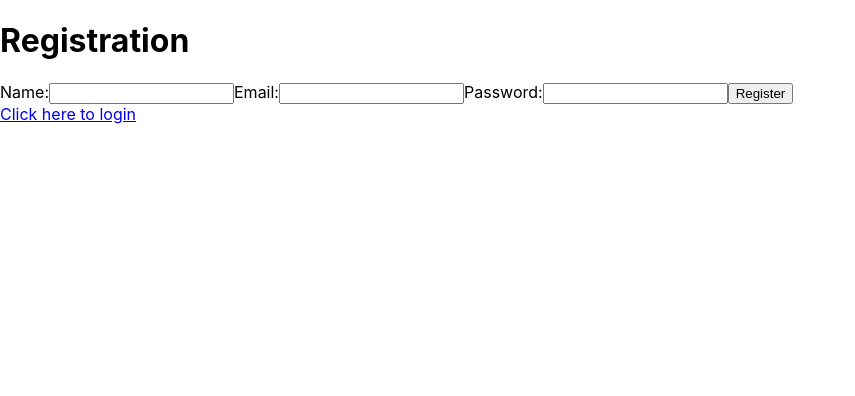
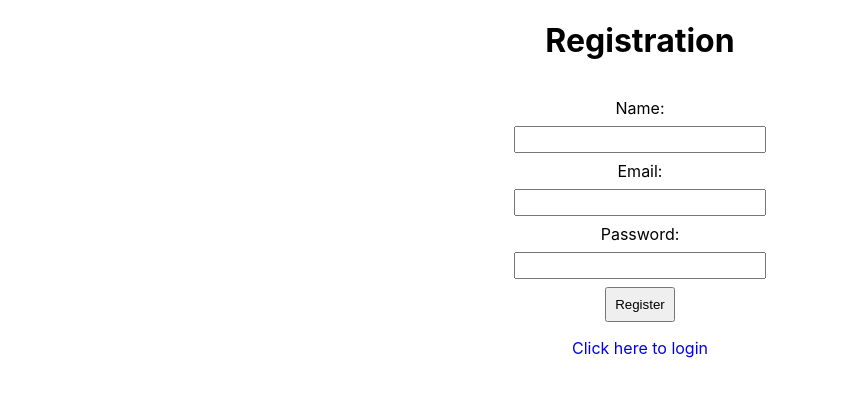
Before and after one commit to Eveh9/meditation-app, a React (Create React App) app in the folder client/: page /sign-up in a window 1280 px wide. Shown: the top 396 px of the page, without its empty margins (0-855 px from the left). Built offline with nearby package versions, Linux system fonts and the light colour scheme.

Commit message:
styled comp

```diff
--- a/client/src/App.js
+++ b/client/src/App.js
@@ -6,6 +6,7 @@ import Home from "./components/Home";
 import Profile from "./components/Profile";
 import Meditation from "./components/Meditation";
 
+// use this when testing to not have to log in
 const fakeUser = {
   email: "huhu@hu.com",
   name: "wai",
@@ -13,7 +14,6 @@ const fakeUser = {
 
 function App() {
   const [user, setUser] = useState();
-  console.log(user);
 
   const loginHandler = async (email, password) => {
     const body = { email, password };
--- a/client/src/components/Home.js
+++ b/client/src/components/Home.js
@@ -1,14 +1,29 @@
-import { useEffect } from "react";
-import { useNavigate } from "react-router-dom";
+import styled from "styled-components";
+import { Link } from "react-router-dom";
 
 const Home = ({ user }) => {
-  const navigate = useNavigate();
-  useEffect(() => {
-    if (!user) {
-      navigate("/login");
-    }
-  }, [user]);
-  return <div></div>;
+  return (
+    <Container>
+      <h1>Meditation App</h1>
+      <LinksContainer>
+        <Link to="/login">Login</Link>
+        <Link to="/sign-up">Sign up</Link>
+      </LinksContainer>
+    </Container>
+  );
 };
 
+const Container = styled.div`
+  display: flex;
+  flex-direction: column;
+  justify-content: center;
+  align-items: center;
+`;
+
+const LinksContainer = styled.div`
+  display: flex;
+  flex-direction: column;
+  gap: 8px;
+`;
+
 export default Home;
--- a/client/src/components/Login.js
+++ b/client/src/components/Login.js
@@ -1,5 +1,6 @@
 import { useState } from "react";
 import { useNavigate, NavLink } from "react-router-dom";
+import styled from "styled-components";
 
 const Login = ({ loginHandler }) => {
   const [email, setEmail] = useState("");
@@ -7,9 +8,9 @@ const Login = ({ loginHandler }) => {
   const navigate = useNavigate();
 
   return (
-    <div>
+    <Container>
       <h1>Login</h1>
-      <form
+      <CustomForm
         onSubmit={async (e) => {
           e.preventDefault();
           await loginHandler(email, password);
@@ -17,7 +18,7 @@ const Login = ({ loginHandler }) => {
         }}
       >
         <label>Email:</label>
-        <input
+        <CustomInput
           onChange={(e) => {
             setEmail(e.target.value);
           }}
@@ -27,7 +28,7 @@ const Login = ({ loginHandler }) => {
         />
 
         <label>Password:</label>
-        <input
+        <CustomInput
           onChange={(e) => {
             setPassword(e.target.value);
           }}
@@ -36,11 +37,41 @@ const Login = ({ loginHandler }) => {
           required
         />
 
-        <button>Login</button>
-      </form>
-      <NavLink to={"/sign-up"}>Register here</NavLink>
-    </div>
+        <CustomBtn>Login</CustomBtn>
+      </CustomForm>
+      <CustomNavLink to={"/sign-up"}>Register here</CustomNavLink>
+    </Container>
   );
 };
 
+const Container = styled.div`
+  display: flex;
+  flex-direction: column;
+  justify-content: center;
+  align-items: center;
+`;
+
+const CustomForm = styled.form`
+  display: flex;
+  flex-direction: column;
+  justify-content: center;
+  align-items: center;
+  gap: 8px;
+  min-width: 240px;
+  padding: 16px;
+`;
+
+const CustomInput = styled.input`
+  padding: 4px;
+  width: 100%;
+`;
+
+const CustomNavLink = styled(NavLink)`
+  text-decoration: none;
+`;
+
+const CustomBtn = styled.button`
+  padding: 8px;
+`;
+
 export default Login;
--- a/client/src/components/Meditation.js
+++ b/client/src/components/Meditation.js
@@ -1,5 +1,6 @@
 import useTimer from "easytimer-react-hook";
-import { useState, useEffect } from "react";
+import { useState } from "react";
+import styled from "styled-components";
 
 const Meditation = ({ user }) => {
   const [timer, isTargetAchieved] = useTimer({
@@ -10,13 +11,24 @@ const Meditation = ({ user }) => {
     minutes: 0,
     seconds: 0,
   });
-  // useEffect();
+
   console.log(user);
-  return user === undefined ? (
-    <div></div>
-  ) : (
-    <div>
-      <button
+  return (
+    user !== undefined && (
+      <Container>
+        <TimeContainer>
+          <span>
+            <h1> hours:{timer.getTimeValues().hours}</h1>
+          </span>
+          <span>
+            <h1> minutes:{timer.getTimeValues().minutes}</h1>
+          </span>
+          <span>
+            <h1> seconds:{timer.getTimeValues().seconds}</h1>
+          </span>
+        </TimeContainer>
+        <ButtonsContainer>
+          <CustomBtn
             onClick={() => {
               timer.start({
                 startValues,
@@ -24,23 +36,23 @@ const Meditation = ({ user }) => {
             }}
           >
             Start
-      </button>
-      <button
+          </CustomBtn>
+          <CustomBtn
             onClick={() => {
               timer.pause();
             }}
           >
             Pause
-      </button>
-      <button
+          </CustomBtn>
+          <CustomBtn
             onClick={() => {
               timer.reset();
               timer.pause();
             }}
           >
             Reset
-      </button>
-      <button
+          </CustomBtn>
+          <CustomBtn
             onClick={async () => {
               timer.pause();
               const body = {
@@ -59,13 +71,34 @@ const Meditation = ({ user }) => {
             }}
           >
             Conclude session
-      </button>
-      <p>hours:{timer.getTimeValues().hours}</p>
-      <p>minutes:{timer.getTimeValues().minutes}</p>
-      <p>seconds:{timer.getTimeValues().seconds}</p>
-      {/* {JSON.stringify()} */}
-    </div>
+          </CustomBtn>
+        </ButtonsContainer>
+      </Container>
+    )
   );
 };
 
+const Container = styled.div`
+  display: flex;
+  flex-direction: column;
+  align-items: center;
+  gap: 48px;
+  padding-top: 200px;
+`;
+
+const TimeContainer = styled.span`
+  display: flex;
+  gap: 8px;
+`;
+
+const ButtonsContainer = styled.div`
+  display: flex;
+  gap: 8px;
+  width: 320px;
+`;
+
+const CustomBtn = styled.button`
+  padding: 8px;
+`;
+
 export default Meditation;
--- a/client/src/components/Profile.js
+++ b/client/src/components/Profile.js
@@ -1,35 +1,6 @@
 import { useEffect, useState } from "react";
 import { NavLink } from "react-router-dom";
-
-const fakeData = [
-  {
-    email: "hehe@he.com",
-    timestamp: 1715830773168,
-    session: {
-      hours: 3,
-      minutes: 4,
-      seconds: 6,
-    },
-  },
-  {
-    email: "hehe@he.com",
-    timestamp: 1715830773568,
-    session: {
-      hours: 5,
-      minutes: 5,
-      seconds: 5,
-    },
-  },
-  {
-    email: "hehe@he.com",
-    timestamp: 1715830774168,
-    session: {
-      hours: 7,
-      minutes: 7,
-      seconds: 7,
-    },
-  },
-];
+import styled from "styled-components";
 
 const Profile = ({ user }) => {
   const [sessions, setSessions] = useState([]);
@@ -47,32 +18,60 @@ const Profile = ({ user }) => {
     getSessions();
   }, []);
   return (
-    <div>
-      {user ? (
+    <Container>
+      {user && (
         <div>
-          <p>{user.name}</p>
-          <p>{user.email}</p>
-          <NavLink to={"/meditation"}>Meditate now</NavLink>
-          <div>
+          <ProfileInfo>
+            <h2>{user.name}</h2>
+            <h2>{user.email}</h2>
+          </ProfileInfo>
+          <LinkContainer>
+            <NavLink to={"/meditation"}>Meditate now</NavLink>
+          </LinkContainer>
+          <Sessions>
             {sessions.map((e) => {
               const date = new Date(e.timestamp);
               const day = date.getDate();
               const month = date.getMonth() + 1;
               const year = date.getFullYear();
               return (
-                <div>
+                <SessionBox>
                   <h4>{`${day}-${month}-${year}`}</h4>
-                  <p>{`hours:${e.session.hours}/minutes:${e.session.minutes}/seconds:${e.session.seconds} `}</p>
-                </div>
+                  <p>{`hours:${e.session.hours}`}</p>
+                  <p>{`minutes:${e.session.minutes}`}</p>
+                  <p>{`seconds:${e.session.seconds}`}</p>
+                </SessionBox>
               );
             })}
-          </div>
+          </Sessions>
         </div>
-      ) : (
-        <div />
       )}
-    </div>
+    </Container>
   );
 };
 
+const Container = styled.div`
+  padding: 16px;
+`;
+
+const ProfileInfo = styled.div`
+  border: 1px solid black;
+  padding: 8px;
+`;
+
+const Sessions = styled.div`
+  border: 1px solid black;
+  padding: 8px;
+`;
+
+const SessionBox = styled.div`
+  border-bottom: 1px solid black;
+  padding: 8px;
+`;
+
+const LinkContainer = styled.div`
+  border: 1px solid black;
+  padding: 8px;
+`;
+
 export default Profile;
--- a/client/src/components/SignUp.js
+++ b/client/src/components/SignUp.js
@@ -1,5 +1,6 @@
 import { useState } from "react";
 import { useNavigate, NavLink } from "react-router-dom";
+import styled from "styled-components";
 
 const SignUp = () => {
   const [email, setEmail] = useState("");
@@ -18,17 +19,17 @@ const SignUp = () => {
   };
 
   return (
-    <div>
+    <Container>
       <h1>Registration</h1>
-      <form
+      <CustomForm
         onSubmit={async (e) => {
           e.preventDefault();
           SignUpHandler();
-          // navigate("/login");
+          navigate("/login");
         }}
       >
         <label>Name:</label>
-        <input
+        <CustomInput
           value={name}
           onChange={(e) => {
             setName(e.target.value);
@@ -38,7 +39,7 @@ const SignUp = () => {
         />
 
         <label>Email:</label>
-        <input
+        <CustomInput
           value={email}
           onChange={(e) => {
             setEmail(e.target.value);
@@ -48,7 +49,7 @@ const SignUp = () => {
         />
 
         <label>Password:</label>
-        <input
+        <CustomInput
           value={password}
           onChange={(e) => {
             setPassword(e.target.value);
@@ -57,11 +58,41 @@ const SignUp = () => {
           required
         />
 
-        <button>Register</button>
-      </form>
-      <NavLink to={"/login"}>Click here to login</NavLink>
-    </div>
+        <CustomBtn>Register</CustomBtn>
+      </CustomForm>
+      <CustomNavLink to={"/login"}>Click here to login</CustomNavLink>
+    </Container>
   );
 };
 
+const Container = styled.div`
+  display: flex;
+  flex-direction: column;
+  justify-content: center;
+  align-items: center;
+`;
+
+const CustomForm = styled.form`
+  display: flex;
+  flex-direction: column;
+  justify-content: center;
+  align-items: center;
+  gap: 8px;
+  min-width: 240px;
+  padding: 16px;
+`;
+
+const CustomInput = styled.input`
+  padding: 4px;
+  width: 100%;
+`;
+
+const CustomNavLink = styled(NavLink)`
+  text-decoration: none;
+`;
+
+const CustomBtn = styled.button`
+  padding: 8px;
+`;
+
 export default SignUp;
```
Lines whose indentation alone changed are shown as unchanged.
